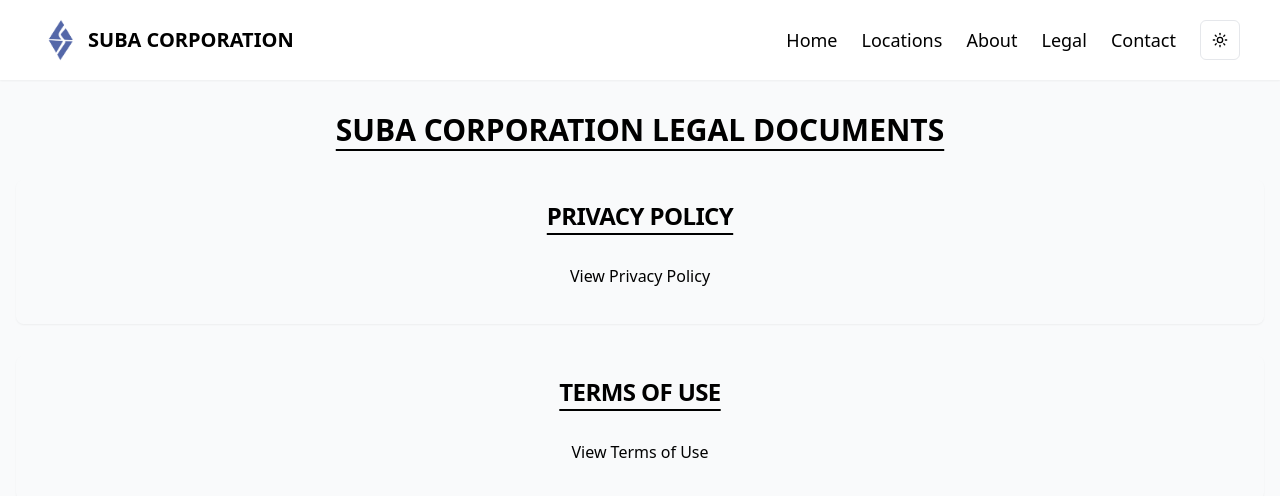
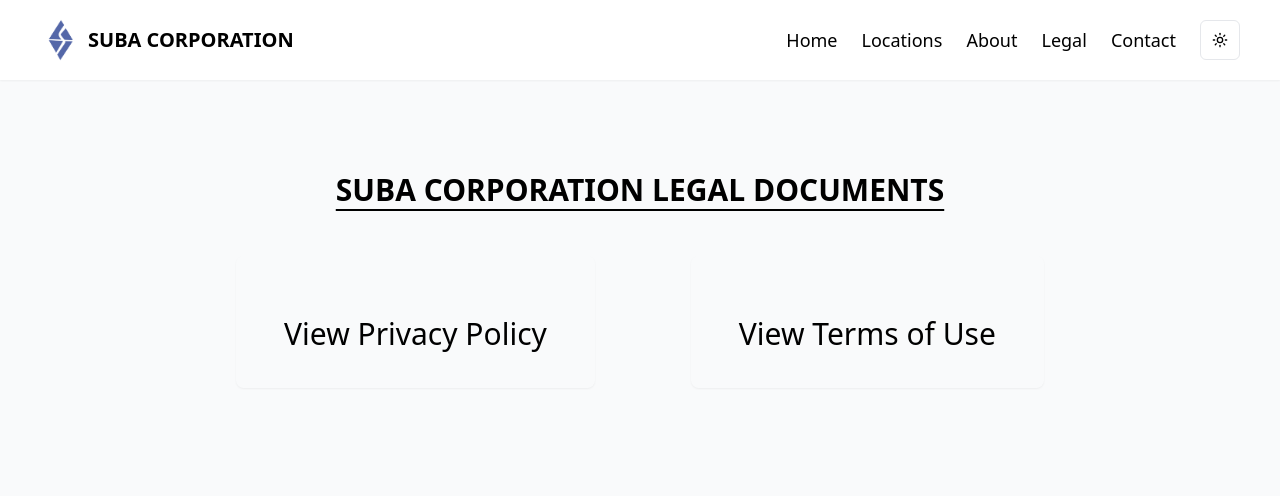
Before and after one commit to WilliamGiammona/subacorp, a Next.js app: page /legal in a window 1280 px wide. Shown: the top 496 px of the page. Built offline with nearby package versions, Linux system fonts and the light colour scheme.

Commit message:
adjustment row/col

```diff
--- a/app/contact/page.tsx
+++ b/app/contact/page.tsx
@@ -77,7 +77,7 @@ export default function Contact() {
                     className="w-full p-2 rounded-md border border-gray-300 dark:border-gray-600 bg-transparent"
                   ></textarea>
                 </div>
-                <Button className="w-full">Send Message</Button>
+                <Button className="w-full ">Send Message</Button>
               </form>
             </div>
 
--- a/app/legal/page.tsx
+++ b/app/legal/page.tsx
@@ -1,28 +1,23 @@
 import NavBar from "@/app/components/ui/navigation/NavBar";
-import {
-  Card,
-  CardContent,
-  CardHeader,
-  CardTitle,
-} from "@/app/components/ui/card";
+import { Card, CardContent, CardHeader } from "@/app/components/ui/card";
 
 const Legal = () => {
   return (
     <div className="min-h-screen bg-gray-50 dark:bg-gray-900">
       <NavBar />
-      <main className="">
+      <main className="flex items-center justify-center min-h-[calc(50vh)] ">
         <div className="container mx-auto px-4 py-8">
-          <h1 className="text-3xl font-bold mb-8 text-foreground text-center underline decoration-2 underline-offset-8">
+          <h1 className="text-3xl font-bold  md:mb-12 text-foreground text-center underline decoration-2 underline-offset-8">
             SUBA CORPORATION LEGAL DOCUMENTS
           </h1>
 
-          <div className="space-y-8">
+          <div className="flex flex-col md:flex-row justify-center">
             {/* Privacy Policy */}
-            <Card className="border-none">
+            <Card className="border-none mx-12">
               <CardHeader>
-                <CardTitle className="text-center underline decoration-2 underline-offset-8">
+                {/* <CardTitle className="text-center underline decoration-2 underline-offset-8 text-6xl">
                   PRIVACY POLICY
-                </CardTitle>
+                </CardTitle> */}
               </CardHeader>
               <CardContent>
                 <div className="w-full max-w-4xl mx-auto">
@@ -31,7 +26,7 @@ const Legal = () => {
                       href="/legal/SUBA-Privacy-Policy.pdf"
                       target="_blank"
                       rel="noopener noreferrer"
-                      className="inline-block px-6 py-3 bg-primary text-black dark:text-white rounded-md hover:opacity-50"
+                      className="inline-block px-6 py-3 bg-primary text-black dark:text-white rounded-md hover:opacity-50 text-3xl"
                     >
                       View Privacy Policy
                     </a>
@@ -41,11 +36,11 @@ const Legal = () => {
             </Card>
 
             {/* Terms of Use */}
-            <Card className="border-none">
+            <Card className="border-none mx-12">
               <CardHeader>
-                <CardTitle className="text-center underline decoration-2 underline-offset-8">
+                {/* <CardTitle className="text-center underline decoration-2 underline-offset-8 text-6xl">
                   TERMS OF USE
-                </CardTitle>
+                </CardTitle> */}
               </CardHeader>
               <CardContent>
                 <div className="w-full max-w-4xl mx-auto">
@@ -54,7 +49,7 @@ const Legal = () => {
                       href="/legal/SUBA-TOU.pdf"
                       target="_blank"
                       rel="noopener noreferrer"
-                      className="inline-block px-6 py-3 bg-primary text-black dark:text-white rounded-md hover:opacity-50"
+                      className="inline-block px-6 py-3 bg-primary text-black dark:text-white rounded-md hover:opacity-50 text-3xl"
                     >
                       View Terms of Use
                     </a>
```
